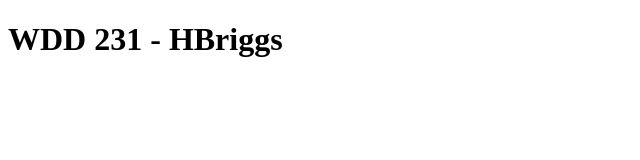
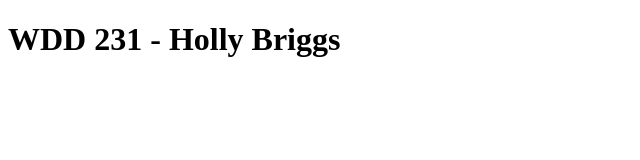
Before and after one commit to Hollypie/wdd231, a plain HTML site: page index.html in a window 1280 px wide. Shown: the whole page, without its empty margins (0-640 px from the left). Drawn offline with Linux system fonts and the light colour scheme.

Commit message:
added first name

```diff
--- a/index.html
+++ b/index.html
@@ -6,6 +6,6 @@
     <title>Document</title>
 </head>
 <body>
-    <h1>WDD 231 - HBriggs</h1>
+    <h1>WDD 231 - Holly Briggs</h1>
 </body>
 </html>
```
